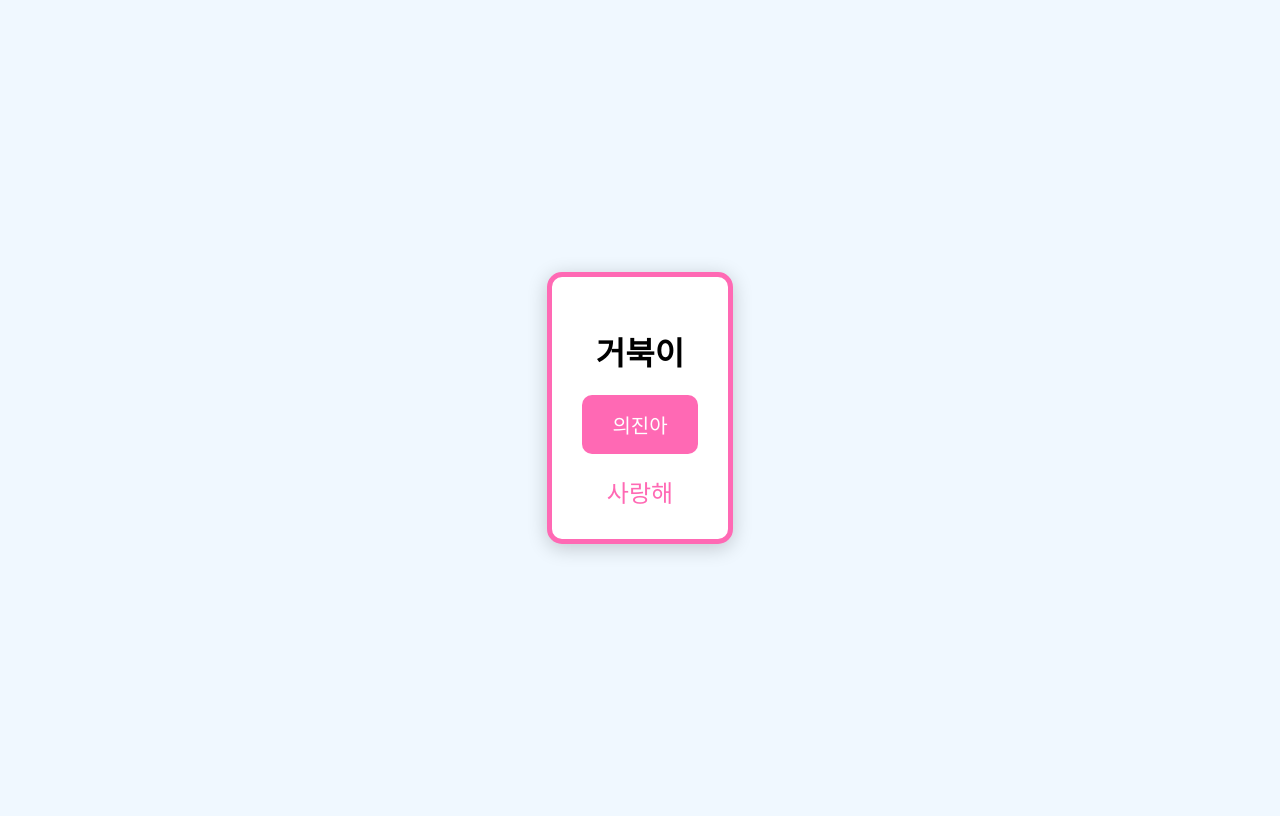
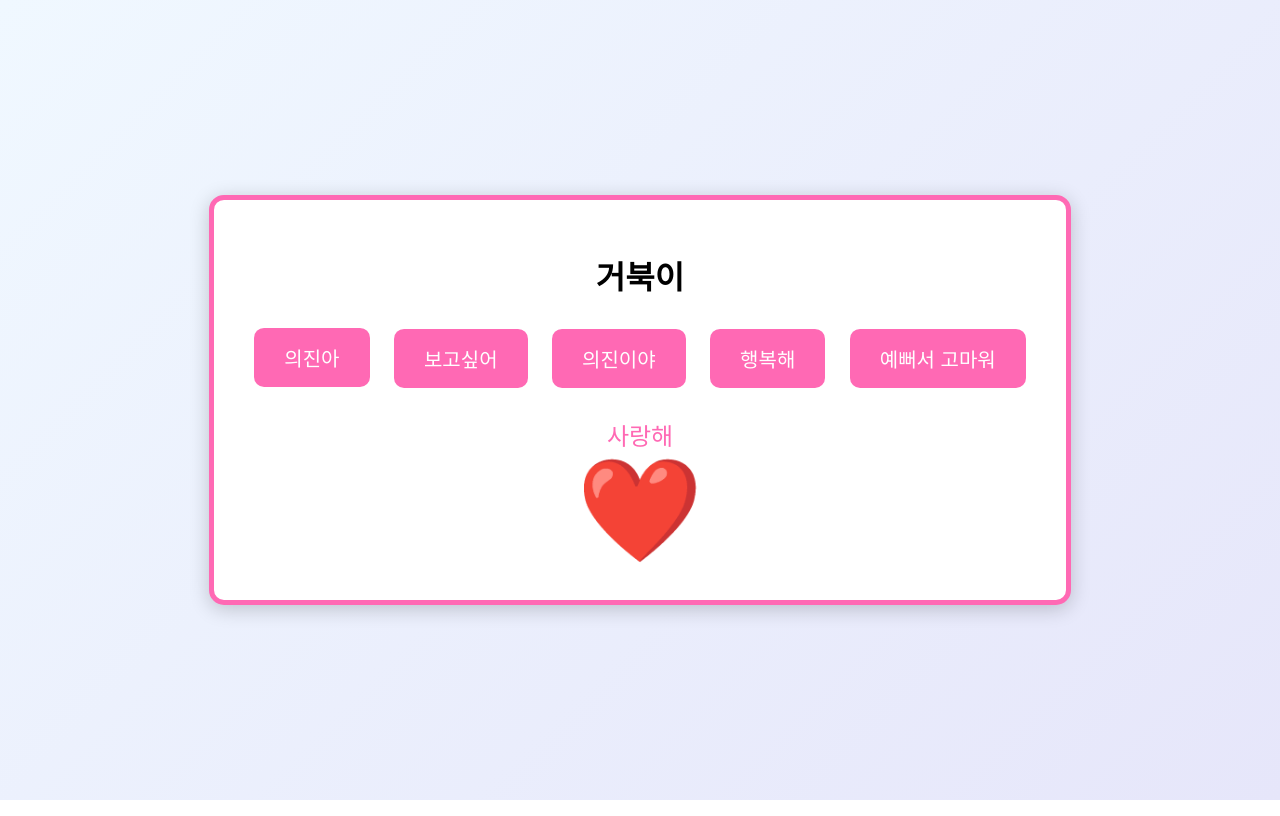
Before and after one commit to ramiteacher/uijin, a plain HTML site: page index.html in a window 1280 px wide. Both pictures are taken after a click on the button "의진아". Drawn offline with Linux system fonts and the light colour scheme.

Commit message:
index.html 업데이트

```diff
--- a/index.html
+++ b/index.html
@@ -10,8 +10,9 @@
             justify-content: center;
             align-items: center;
             height: 100vh;
-            background-color: #f0f8ff;
+            background: linear-gradient(135deg, #f0f8ff, #e6e6fa);
             font-family: 'Arial', sans-serif;
+            margin: 0;
         }
         .container {
             text-align: center;
@@ -20,6 +21,15 @@
             padding: 30px;
             background-color: #fff;
             box-shadow: 0 4px 20px rgba(0, 0, 0, 0.2);
+            animation: float 4s infinite ease-in-out;
+        }
+        @keyframes float {
+            0%, 100% {
+                transform: translateY(0);
+            }
+            50% {
+                transform: translateY(-20px);
+            }
         }
         button {
             padding: 15px 30px;
@@ -29,10 +39,12 @@
             border: none;
             border-radius: 10px;
             cursor: pointer;
-            transition: background-color 0.3s;
+            margin: 10px;
+            transition: transform 0.3s, background-color 0.3s;
         }
         button:hover {
             background-color: #ff1493;
+            transform: scale(1.1);
         }
         .message {
             margin-top: 20px;
@@ -40,18 +52,47 @@
             color: #ff69b4;
             display: none;
         }
+        .heart {
+            font-size: 100px;
+            color: #ff69b4;
+            display: none;
+            animation: heartbeat 1.5s infinite;
+        }
+        @keyframes heartbeat {
+            0%, 100% {
+                transform: scale(1);
+            }
+            50% {
+                transform: scale(1.3);
+            }
+        }
     </style>
 </head>
 <body>
     <div class="container">
         <h1>거북이</h1>
-        <button onclick="showMessage()">의진아</button>
-        <div class="message" id="message">사랑해</div>
+        <button onclick="showMessage('사랑해')">의진아</button>
+        <button onclick="showMessage('항상')">보고싶어</button>
+        <button onclick="showMessage('너는')">의진이야</button>
+        <button onclick="showMessage('그래서')">행복해</button>
+        <button onclick="showMessage('그리고')">예뻐서 고마워</button>
+        <div class="message" id="message"></div>
+        <div class="heart" id="heart">❤️</div>
     </div>
 
     <script>
-        function showMessage() {
-            document.getElementById("message").style.display = "block";
+        function showMessage(message) {
+            const messageDiv = document.getElementById("message");
+            const heartDiv = document.getElementById("heart");
+
+            messageDiv.innerText = message;
+            messageDiv.style.display = "block";
+            heartDiv.style.display = "block";
+
+            setTimeout(() => {
+                messageDiv.style.display = "none";
+                heartDiv.style.display = "none";
+            }, 3000);
         }
     </script>
 </body>
```
